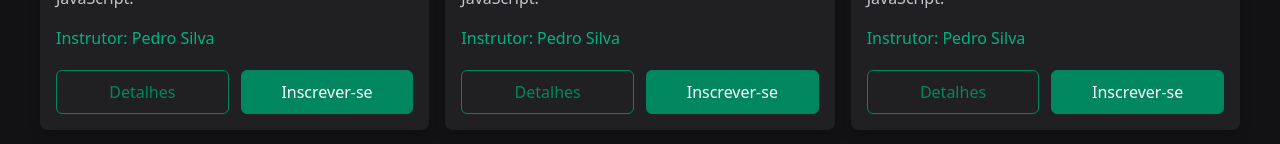
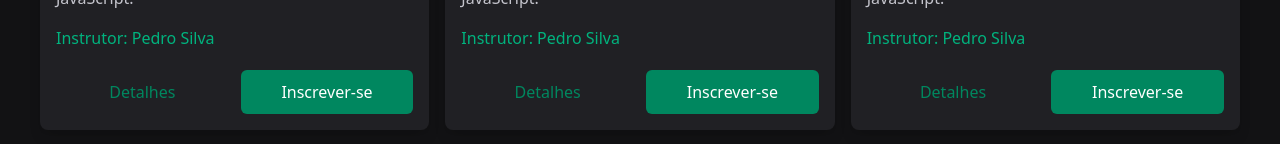
Before and after one commit to barbarabarbabela/courses-platform, a React (Vite) app: page / in a window 1280 px wide. Shown: the part 480-624 px from the top of the page. Built offline with nearby package versions, Linux system fonts and the light colour scheme; grey boxes are pictures that could not be loaded.

Commit message:
refactor: fix button styles

```diff
--- a/src/components/ui/Button.tsx
+++ b/src/components/ui/Button.tsx
@@ -11,18 +11,22 @@ const Button: React.FC<ButtonProps> = ({
   ...props
 }) => {
   const baseStyles =
-    "w-full h-11 border-[1px] flex items-center justify-center rounded-md transition duration-200 ease-in-out focus:outline-none";
+    "w-full h-11 flex items-center justify-center rounded-md transition duration-200 ease-in-out focus:outline-none";
   const variantStyles = {
     filled:
       "bg-green500 text-white border-green500 hover:bg-green300 active:bg-green500/80",
     outline:
-      "bg-transparent text-green500 border-green500 hover:bg-green500 hover:text-white active:bg-green500/80",
+      "bg-transparent text-green500  hover:bg-green500 hover:text-white ",
   };
+  const disabledStyles =
+    "bg-gray400 hover:bg-gray400 active:bg-gray400 text-green500  cursor-not-allowed";
 
   return (
     <button
       type={type}
-      className={`${baseStyles} ${variantStyles[variant]}`}
+      className={`${baseStyles} ${variantStyles[variant]} ${
+        props.disabled ? disabledStyles : ""
+      }`}
       {...props}
     >
       {children}
```
